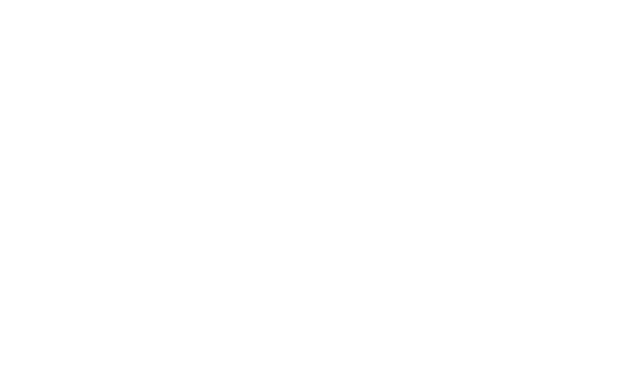
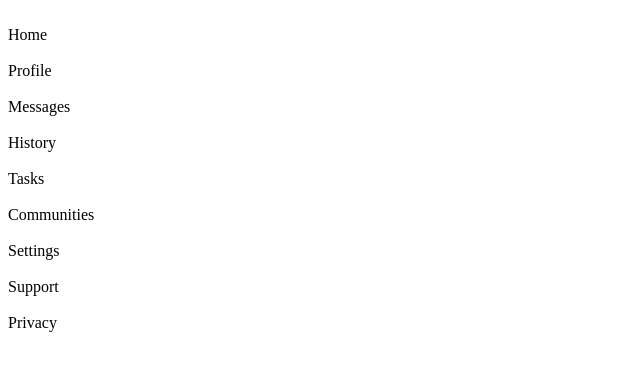
Before and after one commit to jackfine01/admin-dashboard, a plain HTML site: page index.html in a window 1280 px wide. Shown: the whole page, without its empty margins (0-640 px from the left). Drawn offline with Linux system fonts and the light colour scheme.

Commit message:
adding dashboard area divs.

```diff
--- a/index.html
+++ b/index.html
@@ -8,5 +8,77 @@
 </head>
 <body>
 
+<div class="content">
+    <div class="dashboard">
+        <div class="dashlogo">
+            <div>
+
+            </div>
+        </div>
+
+        <div class="menu">
+            <div class="sidecard">
+                <img>
+                <div class="sidecontent">Home</div>
+            </div>
+
+            <div class="sidecard">
+                <img>
+                <div class="sidecontent">Profile</div>
+            </div>
+
+            <div class="sidecard">
+                <img>
+                <div class="sidecontent">Messages</div>
+            </div>
+
+            <div class="sidecard">
+                <img>
+                <div class="sidecontent">History</div>
+            </div>
+
+            <div class="sidecard">
+                <img>
+                <div class="sidecontent">Tasks</div>
+            </div>
+
+            <div class="sidecard">
+                <img>
+                <div class="sidecontent">Communities</div>
+            </div>
+
+        </div>
+
+        <div class="settings">
+
+            <div class="sidecard">
+                    <img>
+                  <div class="sidecontent">Settings</div>
+                </div>
+
+
+            <div class="sidecard">
+                <img>
+                <div class="sidecontent">Support</div>
+            </div>
+
+
+            <div class="sidecard">
+                <img>
+                <div class="sidecontent">Privacy</div>
+            </div>
+
+            </div>
+    </div>
+
+    <div class="header">
+
+    </div>
+
+    <div class="main">
+
+    </div>
+</div>
+
 </body>
 </html>
```
